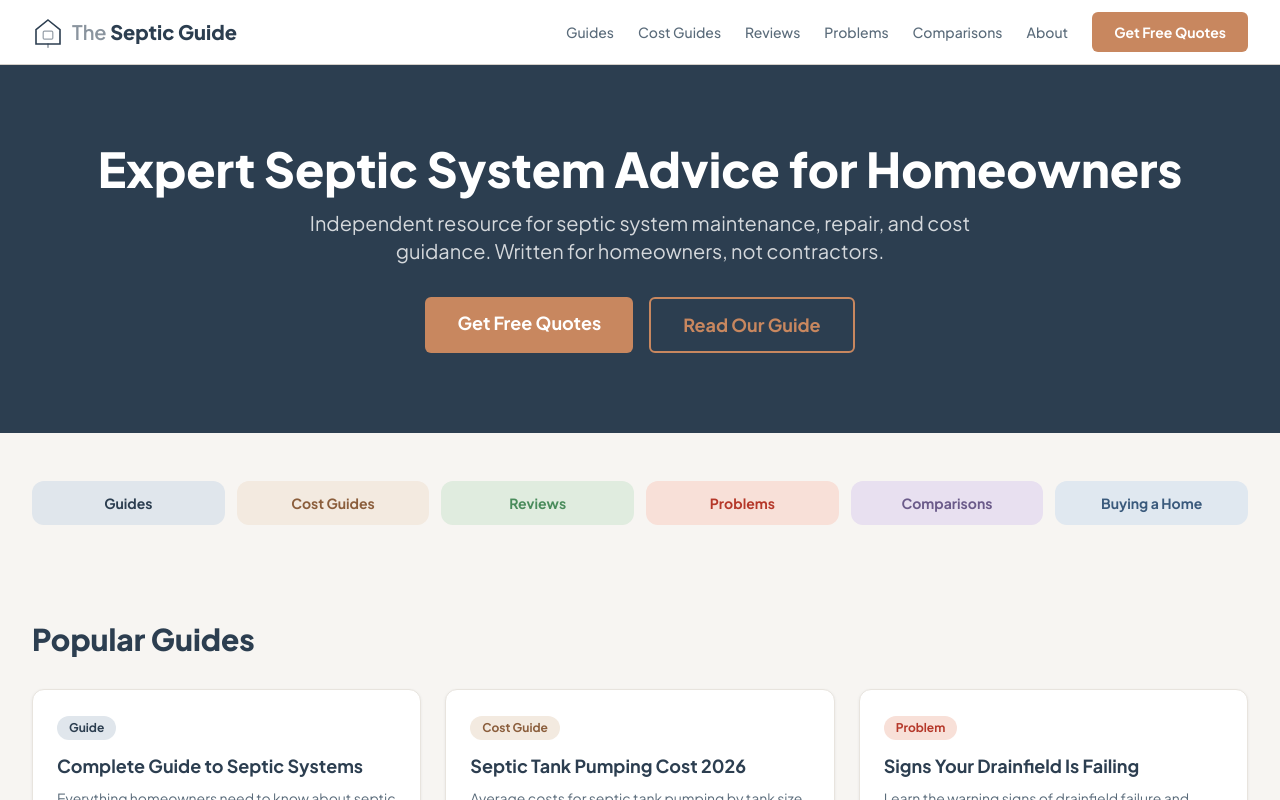
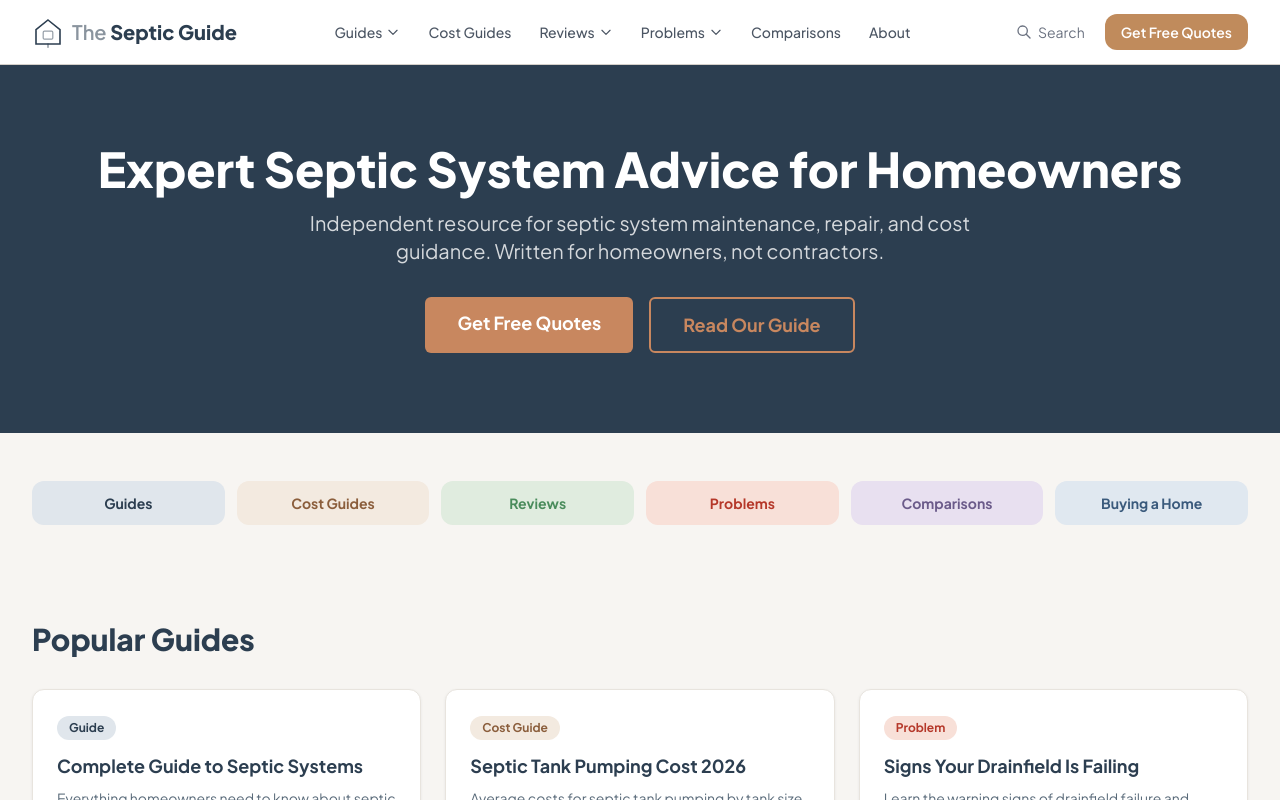
Before and after one commit to thebasementguide2026/theseptic.guide-, a Next.js app: page / in a window 1280 px wide. Shown: the top 800 px of the page. Built offline with nearby package versions, Linux system fonts and the light colour scheme.

Commit message:
Update Header with dropdown menus and search functionality

```diff
--- a/components/Header.tsx
+++ b/components/Header.tsx
@@ -1,14 +1,58 @@
 'use client'
 import Link from 'next/link'
-import { useState } from 'react'
+import { useState, useRef, useEffect } from 'react'
+import SearchBar from '@/components/SearchBar'
 
 const navItems = [
-  { label: 'Guides', href: '/guides' },
-  { label: 'Cost Guides', href: '/cost-guides' },
-  { label: 'Reviews', href: '/reviews' },
-  { label: 'Problems', href: '/problems' },
-  { label: 'Comparisons', href: '/comparisons' },
-  { label: 'About', href: '/about' },
+  {
+    label: 'Guides',
+    href: '/guides',
+    dropdown: [
+      { label: 'Complete Septic Guide', href: '/articles/complete-septic-guide' },
+      { label: 'Maintenance Guide', href: '/guides/maintenance-guide' },
+      { label: 'How Often to Pump', href: '/articles/how-often-pump-septic-tank' },
+      { label: 'Buying a Home with Septic', href: '/guides/buying-home-with-septic' },
+      { label: 'Find Your Septic Tank', href: '/guides/find-your-septic-tank' },
+      { label: 'Dos and Don\'ts', href: '/guides/septic-dos-and-donts' },
+    ],
+  },
+  {
+    label: 'Cost Guides',
+    href: '/cost-guides',
+    dropdown: null,
+  },
+  {
+    label: 'Reviews',
+    href: '/reviews',
+    dropdown: [
+      { label: 'Septic Treatments', href: '/reviews/best-septic-treatments' },
+      { label: 'Tank Risers', href: '/reviews/best-tank-risers' },
+      { label: 'System Alarms', href: '/reviews/best-system-alarms' },
+      { label: 'TP for Septic', href: '/reviews/best-toilet-paper-for-septic' },
+      { label: 'Drain Cleaners', href: '/reviews/best-drain-cleaners' },
+    ],
+  },
+  {
+    label: 'Problems',
+    href: '/problems',
+    dropdown: [
+      { label: 'Tank Backing Up', href: '/problems/tank-backing-up' },
+      { label: 'Septic Smell in Yard', href: '/problems/septic-smell-in-yard' },
+      { label: 'Drainfield Failing', href: '/problems/drainfield-failing' },
+      { label: 'Overflow After Rain', href: '/problems/overflow-after-rain' },
+      { label: 'Slow Drains', href: '/problems/slow-drains' },
+    ],
+  },
+  {
+    label: 'Comparisons',
+    href: '/comparisons',
+    dropdown: null,
+  },
+  {
+    label: 'About',
+    href: '/about',
+    dropdown: null,
+  },
 ]
 
 function HouseLogo({ color = '#2C3E50' }: { color?: string }) {
@@ -23,6 +67,19 @@ function HouseLogo({ color = '#2C3E50' }: { color?: string }) {
 
 export default function Header() {
   const [menuOpen, setMenuOpen] = useState(false)
+  const [searchOpen, setSearchOpen] = useState(false)
+  const [activeDropdown, setActiveDropdown] = useState<string | null>(null)
+  const dropdownRef = useRef<HTMLDivElement>(null)
+
+  useEffect(() => {
+    function handleClickOutside(e: MouseEvent) {
+      if (dropdownRef.current && !dropdownRef.current.contains(e.target as Node)) {
+        setActiveDropdown(null)
+      }
+    }
+    document.addEventListener('mousedown', handleClickOutside)
+    return () => document.removeEventListener('mousedown', handleClickOutside)
+  }, [])
 
   return (
     <header className="bg-white border-b border-[#D5D0CA] sticky top-0 z-50">
@@ -37,58 +94,121 @@ export default function Header() {
           </Link>
 
           {/* Desktop Nav */}
-          <nav className="hidden md:flex items-center gap-6">
+          <nav className="hidden lg:flex items-center gap-1" ref={dropdownRef}>
             {navItems.map((item) => (
-              <Link
-                key={item.href}
-                href={item.href}
-                className="text-sm font-medium text-[#5A6B7A] hover:text-[#2C3E50] transition-colors"
+              <div key={item.label} className="relative">
+                {item.dropdown ? (
+                  <button
+                    onClick={() => setActiveDropdown(activeDropdown === item.label ? null : item.label)}
+                    className="px-3 py-2 text-sm font-medium text-gray-600 hover:text-[#2C3E50] transition-colors rounded-lg hover:bg-gray-50 flex items-center gap-1"
+                    aria-expanded={activeDropdown === item.label}
                   >
                     {item.label}
+                    <svg className={`w-3.5 h-3.5 transition-transform ${activeDropdown === item.label ? 'rotate-180' : ''}`} fill="none" stroke="currentColor" viewBox="0 0 24 24">
+                      <path strokeLinecap="round" strokeLinejoin="round" strokeWidth={2} d="M19 9l-7 7-7-7" />
+                    </svg>
+                  </button>
+                ) : (
+                  <Link href={item.href} className="px-3 py-2 text-sm font-medium text-gray-600 hover:text-[#2C3E50] transition-colors rounded-lg hover:bg-gray-50">
+                    {item.label}
+                  </Link>
+                )}
+                {item.dropdown && activeDropdown === item.label && (
+                  <div className="absolute top-full left-0 mt-1 w-56 bg-white border border-gray-200 rounded-lg shadow-lg py-1 z-50">
+                    {item.dropdown.map((sub) => (
+                      <Link
+                        key={sub.href}
+                        href={sub.href}
+                        onClick={() => setActiveDropdown(null)}
+                        className="block px-4 py-2 text-sm text-gray-600 hover:bg-gray-50 hover:text-[#2C3E50]"
+                      >
+                        {sub.label}
                       </Link>
                     ))}
-            <Link href="/get-quote" className="btn-primary text-sm">
+                  </div>
+                )}
+              </div>
+            ))}
+          </nav>
+
+          {/* Right side: Search + CTA */}
+          <div className="hidden lg:flex items-center gap-3">
+            <button
+              onClick={() => setSearchOpen(!searchOpen)}
+              className="flex items-center gap-1.5 text-gray-500 hover:text-[#2C3E50] transition-colors p-2 rounded-lg hover:bg-gray-50"
+              aria-label="Search"
+            >
+              <svg className="w-4 h-4" fill="none" stroke="currentColor" viewBox="0 0 24 24">
+                <path strokeLinecap="round" strokeLinejoin="round" strokeWidth={2} d="M21 21l-6-6m2-5a7 7 0 11-14 0 7 7 0 0114 0z" />
+              </svg>
+              <span className="text-sm">Search</span>
+            </button>
+            <Link href="/get-quote" className="bg-[#C08B5C] text-white px-4 py-2 rounded-lg text-sm font-semibold hover:bg-[#A87A4F] transition-colors">
               Get Free Quotes
             </Link>
-          </nav>
+          </div>
 
-          {/* Mobile menu button */}
+          {/* Mobile hamburger */}
           <button
-            className="md:hidden p-2 text-[#2C3E50]"
+            className="lg:hidden p-2 text-gray-600 hover:text-[#2C3E50]"
             onClick={() => setMenuOpen(!menuOpen)}
             aria-label="Toggle menu"
           >
-            <svg width="24" height="24" fill="none" stroke="currentColor" strokeWidth="2">
             {menuOpen ? (
-                <path d="M6 6l12 12M6 18L18 6" />
+              <svg className="w-6 h-6" fill="none" stroke="currentColor" viewBox="0 0 24 24">
+                <path strokeLinecap="round" strokeLinejoin="round" strokeWidth={2} d="M6 18L18 6M6 6l12 12" />
+              </svg>
             ) : (
-                <path d="M4 6h16M4 12h16M4 18h16" />
+              <svg className="w-6 h-6" fill="none" stroke="currentColor" viewBox="0 0 24 24">
+                <path strokeLinecap="round" strokeLinejoin="round" strokeWidth={2} d="M4 6h16M4 12h16M4 18h16" />
+              </svg>
             )}
-            </svg>
           </button>
         </div>
 
-        {/* Mobile Nav */}
+        {/* Search bar dropdown */}
+        {searchOpen && (
+          <div className="border-t border-gray-100 py-3">
+            <SearchBar onClose={() => setSearchOpen(false)} />
+          </div>
+        )}
+
+        {/* Mobile menu */}
         {menuOpen && (
-          <nav className="md:hidden pb-4 border-t border-[#E8E4DE]">
+          <div className="lg:hidden border-t border-gray-100 py-4 space-y-1">
             {navItems.map((item) => (
+              <div key={item.label}>
                 <Link
-                key={item.href}
                   href={item.href}
-                className="block py-2 text-sm font-medium text-[#5A6B7A] hover:text-[#2C3E50]"
+                  className="block px-4 py-2 text-base font-medium text-gray-700 hover:bg-gray-50 hover:text-[#2C3E50] rounded-lg"
                   onClick={() => setMenuOpen(false)}
                 >
                   {item.label}
                 </Link>
+                {item.dropdown && (
+                  <div className="pl-6 space-y-1">
+                    {item.dropdown.map((sub) => (
+                      <Link
+                        key={sub.href}
+                        href={sub.href}
+                        className="block px-4 py-1.5 text-sm text-gray-500 hover:text-[#2C3E50]"
+                        onClick={() => setMenuOpen(false)}
+                      >
+                        {sub.label}
+                      </Link>
+                    ))}
+                  </div>
+                )}
+              </div>
             ))}
             <Link
               href="/get-quote"
-              className="btn-primary text-sm mt-2 text-center block"
+              className="block mx-4 mt-3 bg-[#C08B5C] text-white px-4 py-2.5 rounded-lg text-sm font-semibold text-center hover:bg-[#A87A4F] transition-colors"
               onClick={() => setMenuOpen(false)}
             >
               Get Free Quotes
             </Link>
-          </nav>
+          </div>
         )}
       </div>
     </header>
```
Lines whose indentation alone changed are shown as unchanged.
